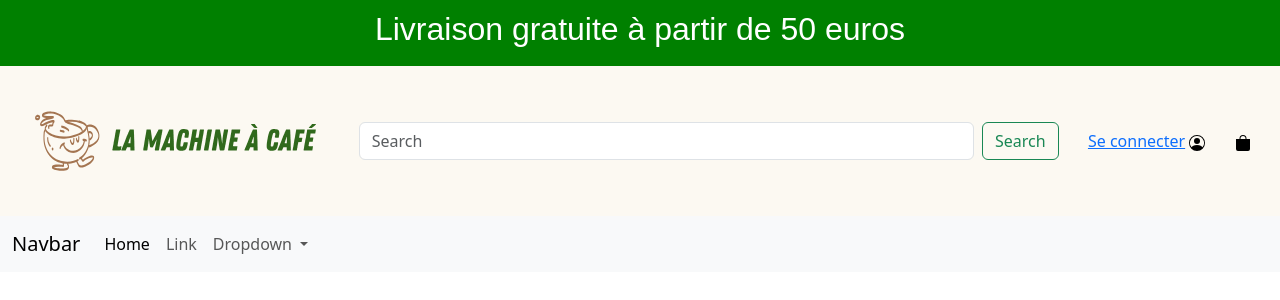
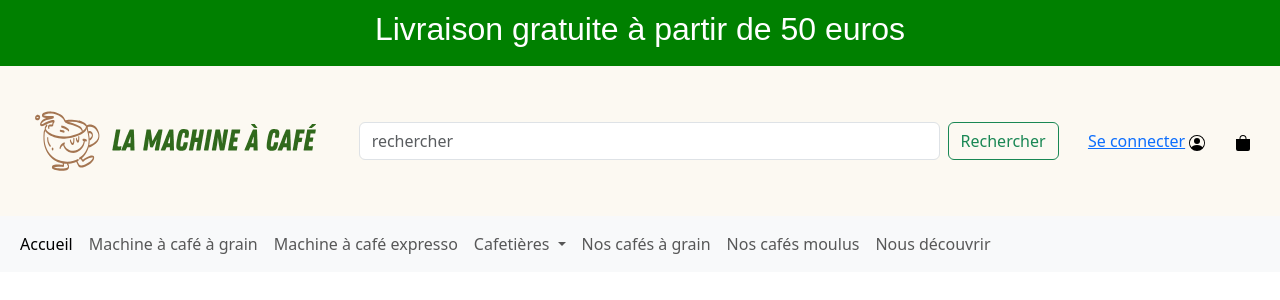
Before and after one commit to Indiahm/lamachineacafe, a PHP site: template src/views/layouts/public/header.php in a window 1280 px wide. Shown: the top 300 px of the page. Run offline with PHP 8.4, Linux system fonts and the light colour scheme; the template is opened without the code that fills it, so the values that code supplies are empty.

Commit message:
maj index.php / affichage view en 2 X

```diff
--- a/src/views/homeView.php
+++ b/src/views/homeView.php
@@ -26,4 +26,4 @@
     }
 
 
-    get_footer('Accueil'); ?>
+    get_footer('Public'); ?>
--- a/src/views/layouts/public/header.php
+++ b/src/views/layouts/public/header.php
@@ -33,8 +33,8 @@
 
                     <div>
                         <form class="d-flex" role="search">
-                            <input class="form-control me-2" type="search" placeholder="Search" aria-label="Search">
-                            <button class="btn btn-outline-success" type="submit">Search</button>
+                            <input class="form-control me-2" type="search" placeholder="rechercher" aria-label="Search">
+                            <button class="btn btn-outline-success" type="submit">Rechercher</button>
                         </form>
                     </div>
 
@@ -51,7 +51,6 @@
 
             <nav class="navbar navbar-expand-lg bg-body-tertiary">
                 <div class="container-fluid">
-                    <a class="navbar-brand" href="#">Navbar</a>
                     <button class="navbar-toggler" type="button" data-bs-toggle="collapse"
                         data-bs-target="#navbarSupportedContent" aria-controls="navbarSupportedContent"
                         aria-expanded="false" aria-label="Toggle navigation">
@@ -60,15 +59,18 @@
                     <div class="collapse navbar-collapse" id="navbarSupportedContent">
                         <ul class="navbar-nav me-auto mb-2 mb-lg-0">
                             <li class="nav-item">
-                                <a class="nav-link active" aria-current="page" href="#">Home</a>
+                                <a class="nav-link active" aria-current="page" href="#">Accueil</a>
                             </li>
                             <li class="nav-item">
-                                <a class="nav-link" href="#">Link</a>
+                                <a class="nav-link" href="#">Machine à café à grain</a>
+                            </li>
+                            <li class="nav-item">
+                                <a class="nav-link" href="#">Machine à café expresso</a>
                             </li>
                             <li class="nav-item dropdown">
                                 <a class="nav-link dropdown-toggle" href="#" role="button" data-bs-toggle="dropdown"
                                     aria-expanded="false">
-                                    Dropdown
+                                    Cafetières
                                 </a>
                                 <ul class="dropdown-menu">
                                     <li><a class="dropdown-item" href="#">Action</a></li>
@@ -78,6 +80,15 @@
                                     </li>
                                     <li><a class="dropdown-item" href="#">Something else here</a></li>
                                 </ul>
+                            <li class="nav-item">
+                                <a class="nav-link" href="#">Nos cafés à grain</a>
+                            </li>
+                            <li class="nav-item">
+                                <a class="nav-link" href="#">Nos cafés moulus</a>
+                            </li>
+                            <li class="nav-item">
+                                <a class="nav-link" href="#">Nous découvrir</a>
+                            </li>
                             </li>
                         </ul>
                     </div>
```
Also changed, not shown: public/index.php (+15 -12 lines).
